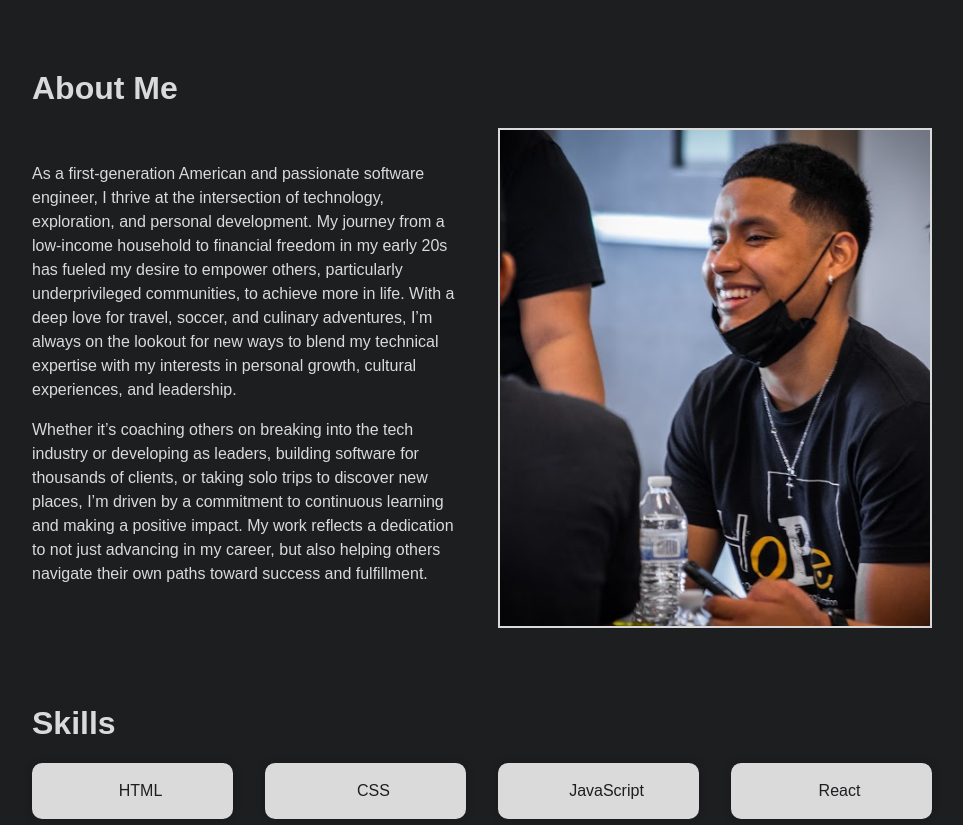
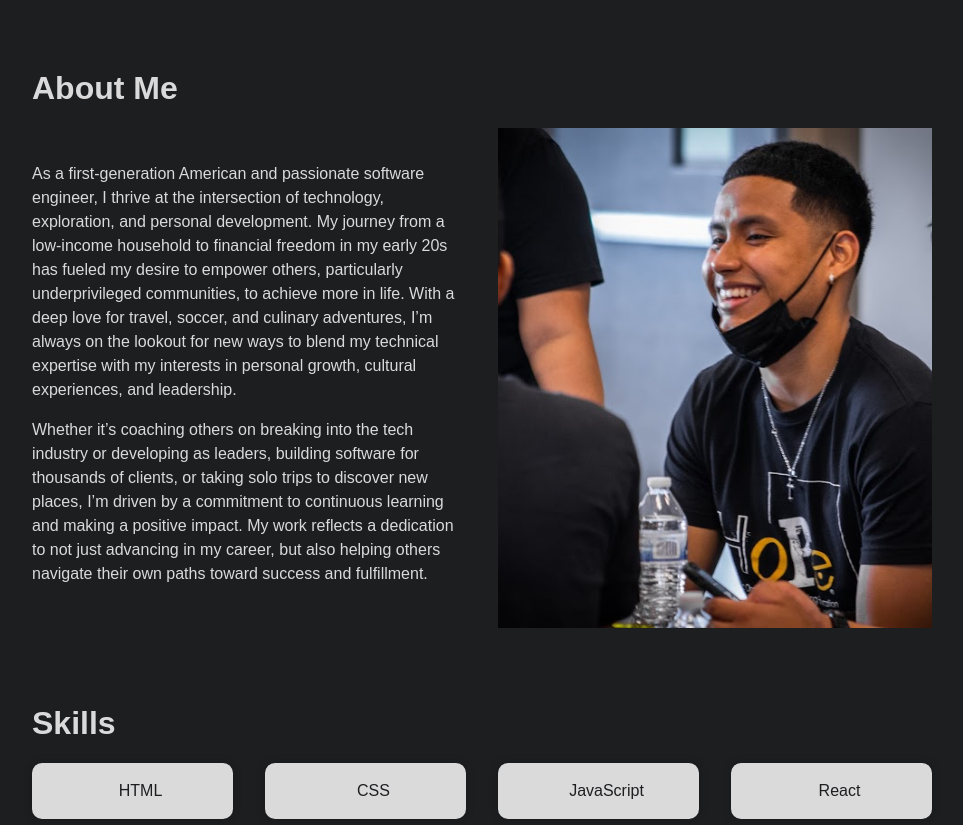
Before and after one commit to ivantlaseca/ivantlaseca.github.io, a Next.js app: page / in a window 1280 px wide. Shown: the part 760-1585 px from the top of the page, without its empty margins (158-1121 px from the left). Built offline with nearby package versions, Linux system fonts and the light colour scheme.

Commit message:
Edit resume and css

```diff
--- a/src/app/globals.css
+++ b/src/app/globals.css
@@ -204,7 +204,6 @@ hr {
   width: 100%;
   height: 500px;
   object-fit: cover;
-  border: 2px solid #DADADB;
   transition: all 0.5s ease-in-out;
   cursor: cell;
 }
```
Also changed, not shown: 1 other file (tests, documents, lock files or other folders).
